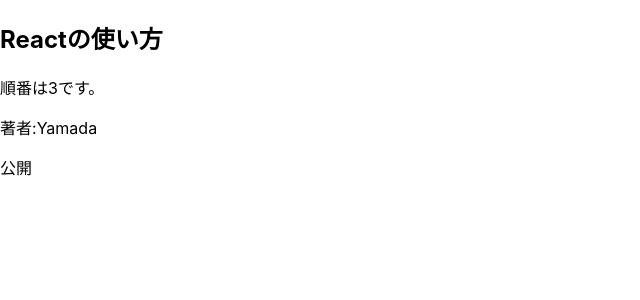
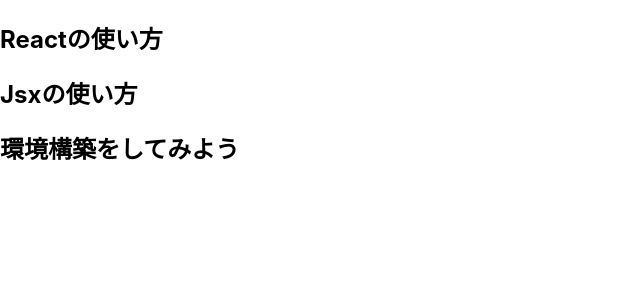
Before and after one commit to ryu2129/React_tutorial, a React (Create React App) app in the folder test_app/: page / in a window 1280 px wide. Shown: the top 300 px of the page, without its empty margins (0-640 px from the left). Built offline with nearby package versions, Linux system fonts and the light colour scheme.

Commit message:
finish 3

```diff
--- a/test_app/src/Article.jsx
+++ b/test_app/src/Article.jsx
@@ -1,20 +1,15 @@
-// 子コンポーネント
+// 子コンポーネント(Functional Component)→シンプル
+// アロー関数で記述
+// stateを持たない
+// propsを引数に受け取る
+// jsxをreturnする
+
 import React from 'react';
 
 const Article = (props) => {
-  let publishState = "";
-  if (props.isPublished) {
-    publishState = "公開"
-  } else {
-    publishState = "非公開"
-  }
-
   return (
     <div>
       <h2>{props.title}</h2>
-      <p>順番は{props.order}です。</p>
-      <p>著者:{props.author}</p>
-      <p>{publishState}</p>
     </div>
   )
 };
--- a/test_app/src/Blog.jsx
+++ b/test_app/src/Blog.jsx
@@ -1,4 +1,8 @@
-// 親コンポーネント
+// 親コンポーネント(Class Component)
+// stateを持つ
+// propsにはthisが必要
+// renderメソッド内でjsxをreturnする
+
 import React from 'react';
 import Article from './Article';
 
@@ -10,12 +14,9 @@ class Blog extends React.Component {
     const authorName = "Yamada"
     return (
       <div>
-        <Article
-          title={"Reactの使い方"}
-          order={3}
-          isPublished={true}
-          author={authorName}
-          />
+        <Article title={"Reactの使い方"} />
+        <Article title={"Jsxの使い方"} />
+        <Article title={"環境構築をしてみよう"} />
       </div>
     )
   }
```
